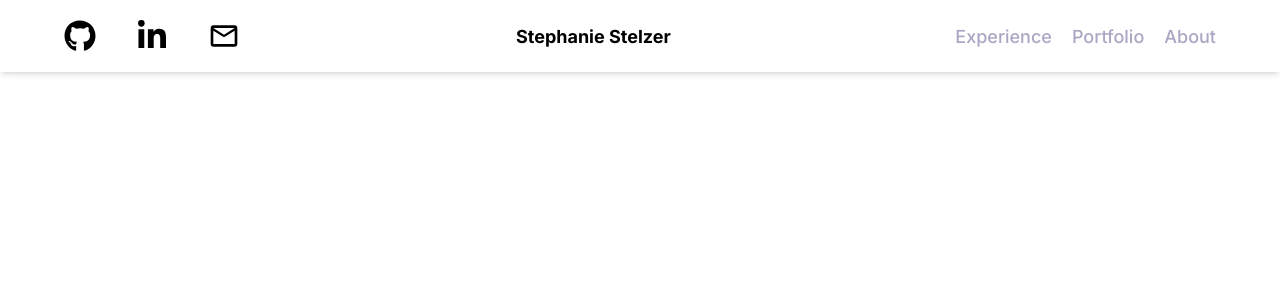
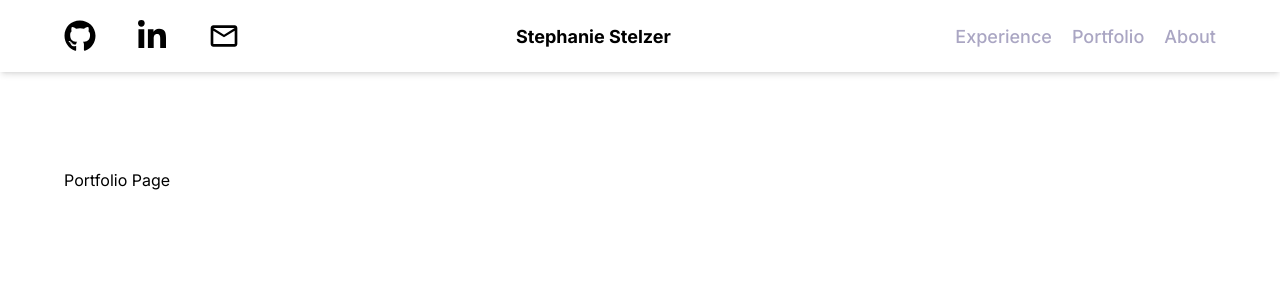
Before and after one commit to stephaniestelzer/MyPortfolio, a React (Vite) app: page /target in a window 1280 px wide. Shown: the top 300 px of the page. Built offline with nearby package versions, Linux system fonts and the light colour scheme.

Commit message:
Experience pages set-up

```diff
--- a/src/App.jsx
+++ b/src/App.jsx
@@ -3,6 +3,9 @@ import { BrowserRouter as Router, Route, Routes } from 'react-router-dom';
 import { Contact, Feedbacks, Hero, Navbar, Tech, Works, StarsCanvas, Experience2, TechIcon } from "./components";
 import  About from "./pages/About";
 import  Home from "./pages/Home";
+import Paramount from "./pages/Paramount";
+import Target from './pages/Target';
+import TheAgency from './pages/TheAgency';
 import Portfolio from './pages/Portfolio';
 
 
@@ -14,6 +17,9 @@ const App = () => {
         <Route path='/about' element={<About />}/>
         <Route path='/portfolio' element={<Portfolio />}/>
         <Route path='/experience' element={<Experience2 />}/>
+        <Route path='/paramount' element={<Paramount />}/>
+        <Route path='/theAgency' element={<TheAgency />}/>
+        <Route path='/target' element={<Target />}/>
       </Routes>
       <div className='relative z-0 bg-primary'>
         <div>
--- a/src/components/Experience2.jsx
+++ b/src/components/Experience2.jsx
@@ -1,4 +1,5 @@
 import React from "react";
+import { Link } from 'react-router-dom';
 import { GoArrowRight } from "react-icons/go";
 import { motion } from "framer-motion";
 
@@ -15,6 +16,7 @@ const ExperienceCard = ( {
   companyName,
   title,
   icon,
+  link,
   techStack,
   description,
 } ) => {
@@ -41,7 +43,7 @@ const ExperienceCard = ( {
           ))}
         </div>
         <div className="flex items-center justify-end pt-10 description-text">
-          <p className="mr-2">learn more</p>
+          <Link to={`${link}`} className="mr-2">learn more</Link>
           <GoArrowRight />
         </div>
       </div>
--- a/src/constants/index.js
+++ b/src/constants/index.js
@@ -169,6 +169,7 @@ const experienceCards = [
     companyName: "Paramount Animation",
     title: "Technical Director Intern",
     icon: paramount,
+    link: "/paramount",
     techStack: [
       {
         name: "maya",
@@ -193,6 +194,7 @@ const experienceCards = [
     companyName: "The Agency at UF",
     title: "Developer Dept. Manager and Full-Stack Developer",
     icon: theAgency,
+    link: "/theAgency",
     techStack: [
       {
         name: "monday",
@@ -229,6 +231,7 @@ const experienceCards = [
     companyName: "Target",
     title: "Software Engineering Intern",
     icon: target,
+    link: "/target",
     techStack: [
       {
         name: "docker",
--- /dev/null
+++ b/src/pages/Paramount.jsx
@@ -0,0 +1,21 @@
+import React from "react";
+import Tilt from "react-parallax-tilt";
+import { motion } from "framer-motion";
+
+import { styles } from "../styles";
+import { services } from "../constants";
+import { SectionWrapper } from "../hoc";
+import { fadeIn, textVariant } from "../utils/motion";
+
+
+const Paramount = () => {
+  return (
+    <>
+      <div className='mt-20 flex flex-wrap gap-10'>
+        Portfolio Page
+      </div>
+    </>
+  );
+};
+
+export default SectionWrapper(Paramount, "paramount");
--- /dev/null
+++ b/src/pages/Target.jsx
@@ -0,0 +1,21 @@
+import React from "react";
+import Tilt from "react-parallax-tilt";
+import { motion } from "framer-motion";
+
+import { styles } from "../styles";
+import { services } from "../constants";
+import { SectionWrapper } from "../hoc";
+import { fadeIn, textVariant } from "../utils/motion";
+
+
+const Target = () => {
+  return (
+    <>
+      <div className='mt-20 flex flex-wrap gap-10'>
+        Portfolio Page
+      </div>
+    </>
+  );
+};
+
+export default SectionWrapper(Target, "Target");
--- /dev/null
+++ b/src/pages/TheAgency.jsx
@@ -0,0 +1,21 @@
+import React from "react";
+import Tilt from "react-parallax-tilt";
+import { motion } from "framer-motion";
+
+import { styles } from "../styles";
+import { services } from "../constants";
+import { SectionWrapper } from "../hoc";
+import { fadeIn, textVariant } from "../utils/motion";
+
+
+const TheAgency = () => {
+  return (
+    <>
+      <div className='mt-20 flex flex-wrap gap-10'>
+        Portfolio Page
+      </div>
+    </>
+  );
+};
+
+export default SectionWrapper(TheAgency, "paramount");
```
